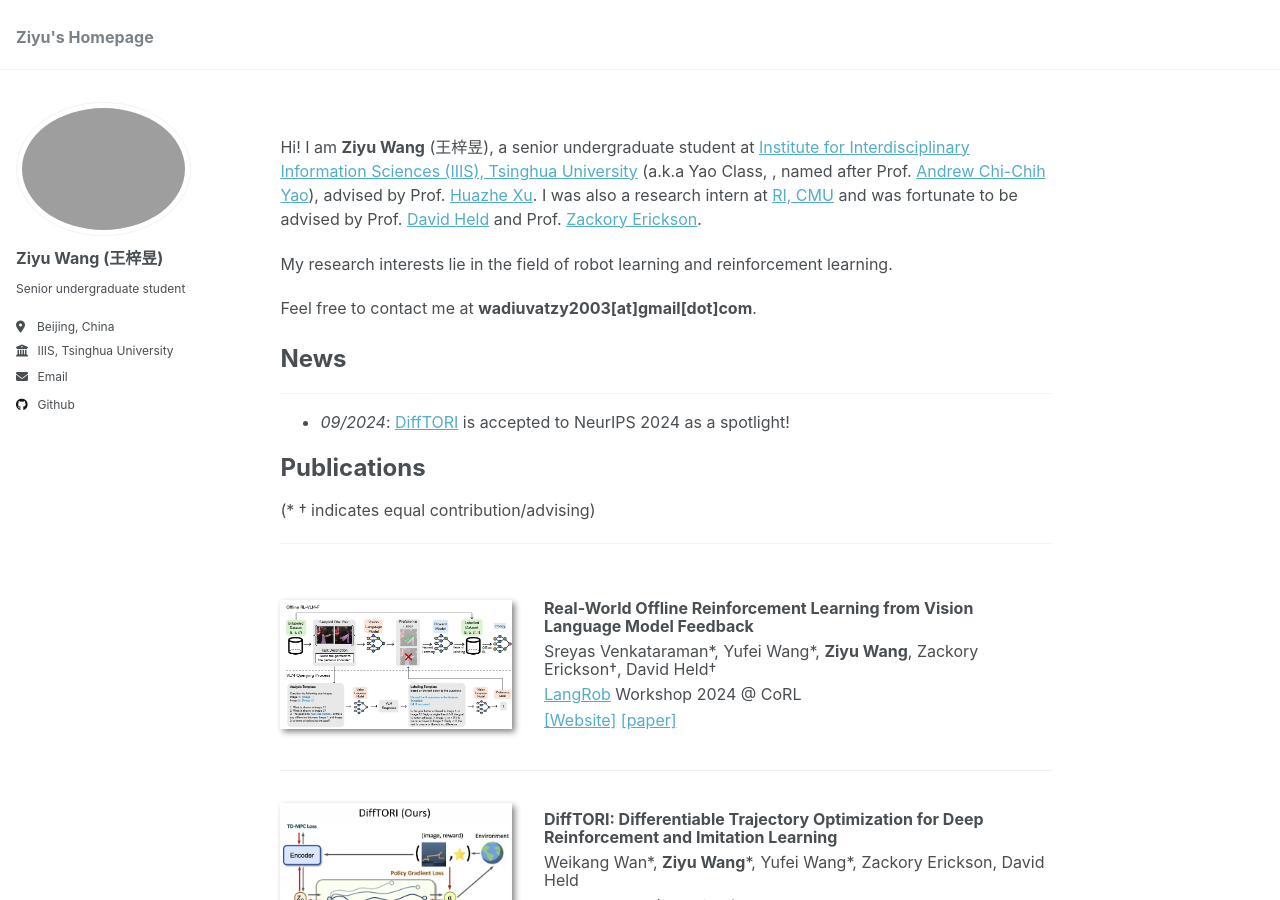
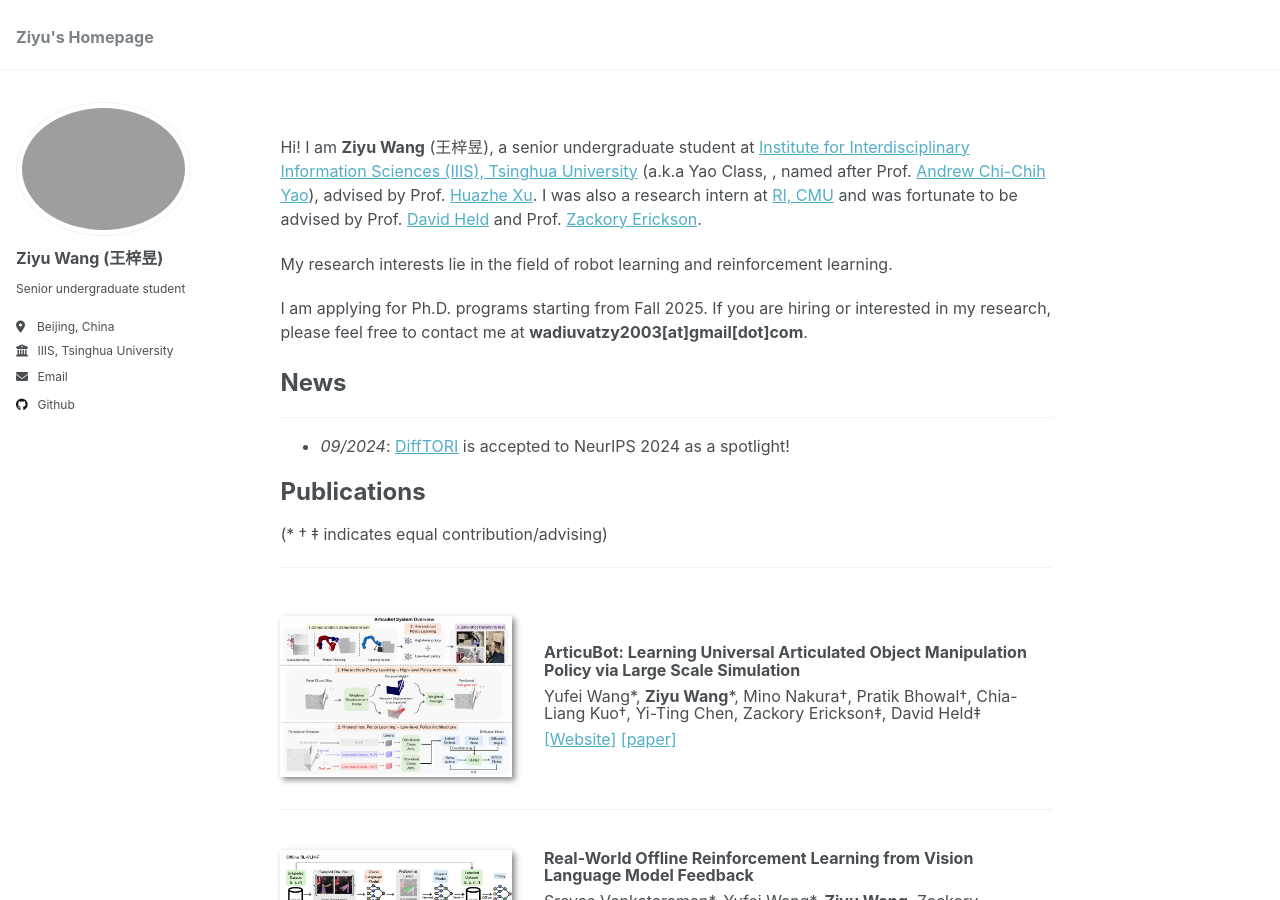
Before and after one commit to wadiuvatzy/wadiuvatzy.github.io, a Jekyll site: the page built from _pages/about.md, in a window 1280 px wide and 900 px high. Built offline with Jekyll 4.4.1, drawn with Linux system fonts in a browser that asks for light colours.

Commit message:
update about me

```diff
--- a/Gemfile
+++ b/Gemfile
@@ -4,8 +4,10 @@ group :jekyll_plugins do
   gem 'jekyll'
   gem 'jekyll-feed'
   gem 'jekyll-sitemap'
+  gem 'jekyll-redirect-from'
   gem 'jemoji'
   gem 'webrick', '~> 1.8'
+  gem 'ffi', '~> 1.15.0'
 end
 
 gem 'github-pages'
--- a/_pages/about.md
+++ b/_pages/about.md
@@ -41,7 +41,7 @@ Hi! I am **Ziyu Wang** (王梓昱), a senior undergraduate student at [Institute
 
 My research interests lie in the field of robot learning and reinforcement learning.
 
-Feel free to contact me at **wadiuvatzy2003[at]gmail[dot]com**.
+I am applying for Ph.D. programs starting from Fall 2025. If you are hiring or interested in my research, please feel free to contact me at **wadiuvatzy2003[at]gmail[dot]com**.
 
 <div style="margin-top: 1em;"></div>
 
@@ -52,9 +52,23 @@ Feel free to contact me at **wadiuvatzy2003[at]gmail[dot]com**.
 <div style="margin-top: 1em;"></div>
 
 # Publications
-(* † indicates equal contribution/advising)
+(* † ‡ indicates equal contribution/advising)
 
 ---
+
+<div class='paper-box'><div class='paper-box-image'><div><img src='images/ArticuBot.png' alt="sym" width="100%"></div></div>
+<div class='paper-box-text' markdown="1">
+
+**ArticuBot: Learning Universal Articulated Object Manipulation Policy via Large Scale Simulation**
+
+Yufei Wang\*, **Ziyu Wang**\*, Mino Nakura†, Pratik Bhowal†, Chia-Liang Kuo†, Yi-Ting Chen, Zackory Erickson‡, David Held‡
+
+[[Website]](https://articubot.github.io/) [[paper]](https://arxiv.org/abs/2503.03045)
+
+
+</div>
+</div>
+
 
 <div class='paper-box'><div class='paper-box-image'><div><img src='images/Offline-RL.png' alt="sym" width="100%"></div></div>
 <div class='paper-box-text' markdown="1">
```
Also changed, not shown: images/ArticuBot.png (added).
